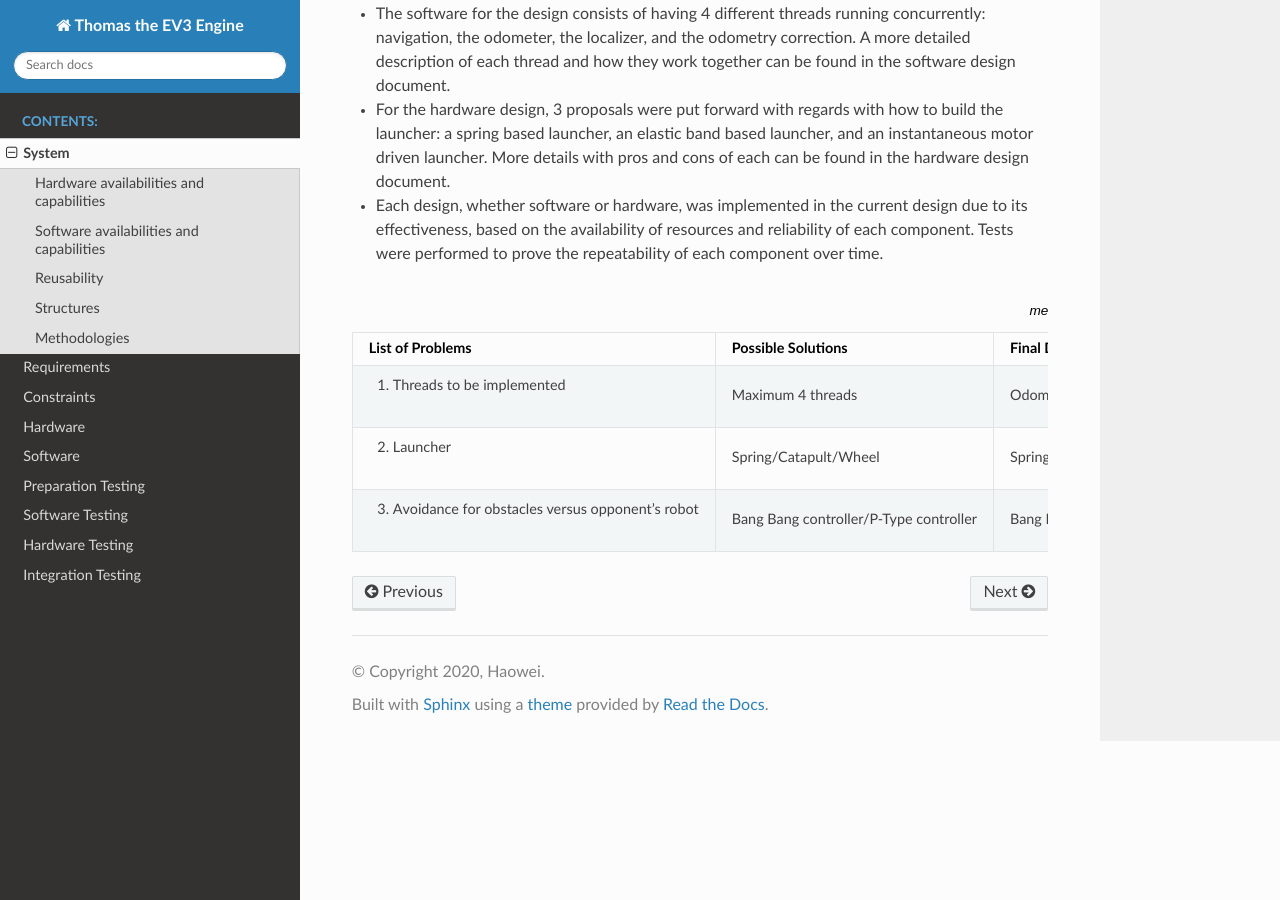
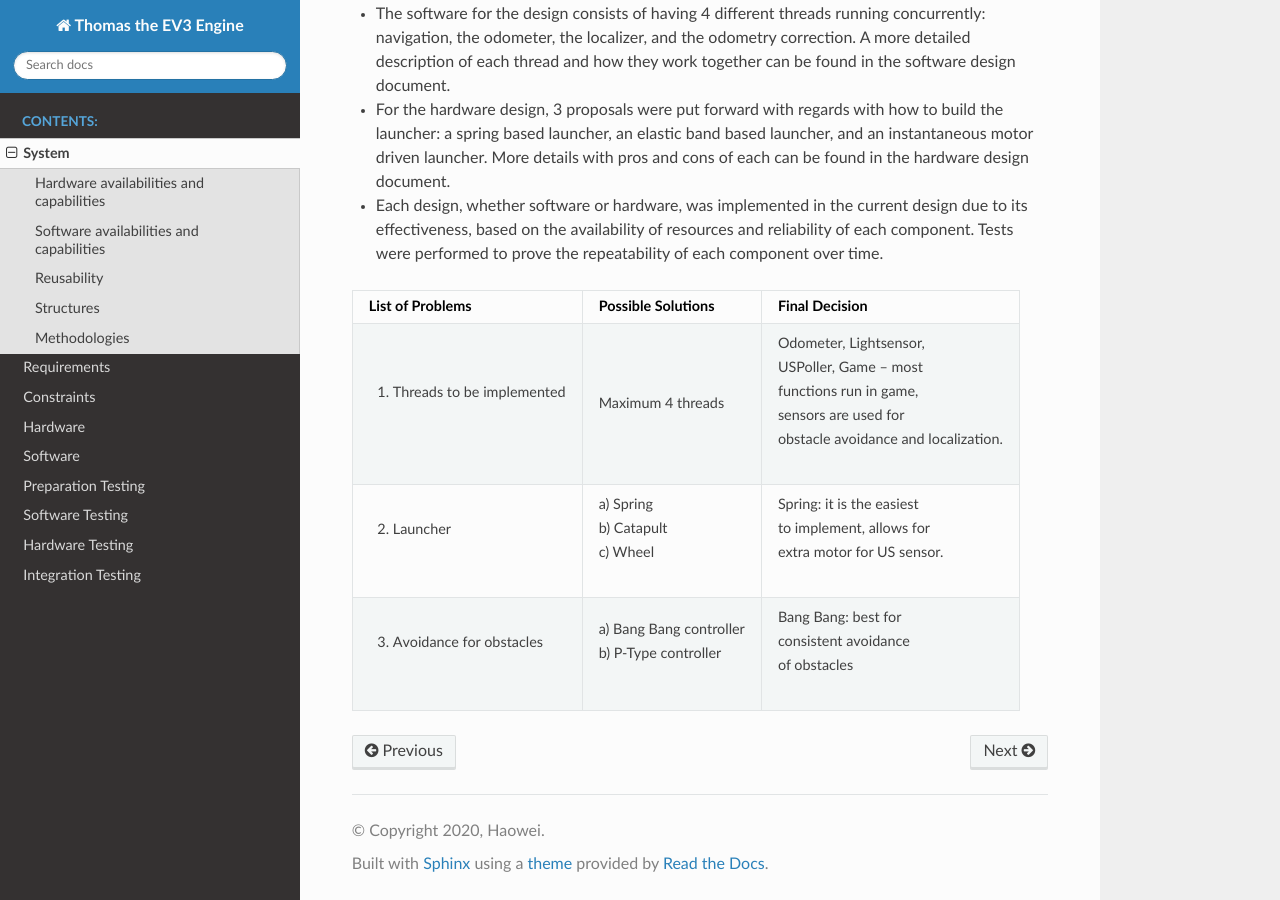
Before and after one commit to haoweiqiu/Thomas-The-EV3-Engine, a Sphinx documentation site: the page built from docs/System.rst, in a window 1280 px wide and 900 px high, scrolled down 1638 px. Built offline with Sphinx 7.4.7 and the Read the Docs theme 2.0.0, drawn with Linux system fonts in a browser that asks for light colours.

Commit message:
modify table

```diff
--- a/docs/System.rst
+++ b/docs/System.rst
@@ -48,10 +48,18 @@ Methodologies
 - For the hardware design, 3 proposals were put forward with regards with how to build the launcher: a spring based launcher, an elastic band based launcher, and an instantaneous motor driven launcher. More details with pros and cons of each can be found in the hardware design document.
 - Each design, whether software or hardware, was implemented in the current design due to its effectiveness, based on the availability of resources and reliability of each component. Tests were performed to prove the repeatability of each component over time.
 
-.. csv-table:: methodology list
-   :header: "List of Problems", "Possible Solutions", "Final Decision"
-   :widths: 15 15 15
-
-   "1. Threads to be implemented", "Maximum 4 threads", "Odometer, Lightsensor, USPoller, Game – most functions run in game, sensors are used for obstacle avoidance and localization."
-   "2. Launcher ", "Spring/Catapult/Wheel", "Spring: it is the easiest to implement, allows for extra motor for US sensor."
-   "3. Avoidance for obstacles versus opponent’s robot", "Bang Bang controller/P-Type controller", "Bang Bang: best for consistent avoidance of obstacles"
+=============================== ============================= =======================
+List of Problems                Possible Solutions            Final Decision
+=============================== ============================= =======================
+1. Threads to be implemented    Maximum 4 threads             | Odometer, Lightsensor,
+                                                              | USPoller, Game – most
+                                                              | functions run in game,
+                                                              | sensors are used for
+                                                              | obstacle avoidance and localization.
+2. Launcher                     | a) Spring                   | Spring: it is the easiest
+                                | b) Catapult                 | to implement, allows for
+                                | c) Wheel                    | extra motor for US sensor.
+3. Avoidance for obstacles      | a) Bang Bang controller     | Bang Bang: best for
+                                | b) P-Type controller        | consistent avoidance
+                                                              | of obstacles
+=============================== ============================= =======================
```
